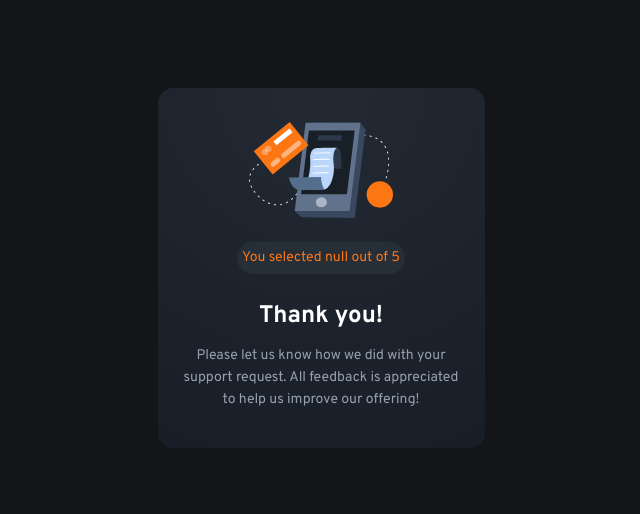
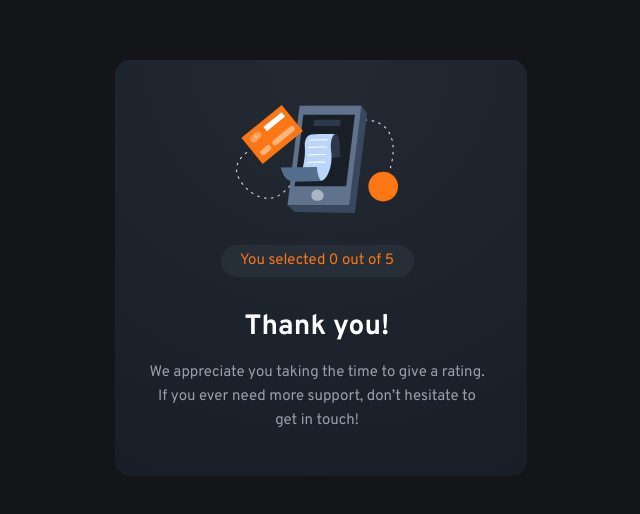
Before and after one commit to waquintero-ia/interactiveRating, a React (Vite) app: page /thanks in a window 1280 px wide. Shown: the part 132-646 px from the top of the page, without its empty margins (319-959 px from the left). Built offline with nearby package versions, Linux system fonts and the light colour scheme.

Commit message:
complete component interactive rating

```diff
--- a/src/App.jsx
+++ b/src/App.jsx
@@ -6,7 +6,7 @@ import { useState } from 'react';
 
 function App() {
 
-  const [selectedValue, setSelectedValue] = useState(null);
+  const [selectedValue, setSelectedValue] = useState('0');
 
   const handleChange = (event) => {
     setSelectedValue(event.target.value);
--- a/src/component/Card.jsx
+++ b/src/component/Card.jsx
@@ -10,28 +10,28 @@ const Card = ({ handleChange }) => {
   return (
     <>
       <section className="card">
-        <div className="card-container bg-pure-white w-327 min-h-360 rounded-[15px] px-6 pt-6 pb-8">
+        <div className="card-container bg-pure-white w-327 h-360 rounded-[15px] px-6 pt-6 pb-8 lg:w-412 lg:min-h-416 lg:pr-[39px]">
 
-          <div className="star-container w-10 h-10 flex justify-center items-center mb-4 rounded-full bg-dark-blue">
-            <img className="star w-[13px] h-[13px]" src="./images/icon-star.svg" alt="start" loading="lazy" decoding="async"/>
+          <div className="star-container w-10 h-10 flex justify-center items-center mb-4 rounded-full bg-dark-blue lg:w-12 lg:h-12 lg:mb-46">
+            <img className="star w-[13px] h-[13px] lg:w-4 lg:h-4" src="./images/icon-star.svg" alt="start" loading="lazy" decoding="async"/>
           </div>
 
-          <h1 className="text-pure-white text-2xl leading-37 font-bold mb-2.5">
+          <h1 className="text-pure-white text-2xl leading-37 font-bold mb-2.5 lg:text-28 lg:leading-35 lg:mb-[15px]">
             How did we do?
           </h1>
 
-          <p className="text-light-grey text-sm leading-22 mb-6">
+          <p className="text-light-grey text-sm leading-22 mb-6 lg:text-15 lg:leading-24">
             Please let us know how we did with your support request. All feedback is appreciated
             to help us improve our offering!
           </p>
 
-          <div className="score-container flex justify-between mb-6">
+          <div className="score-container flex justify-between mb-6 lg:mb-8">
 
             {
               scores.map((score) => (
               <label key={score} className="flex items-center">
                 <input type="radio" name="button-group" value={score} onChange={handleChange} className="hidden peer"/>
-                <span className="text-sm text-light-grey bg-dark-blue w-42 h-42 rounded-full flex items-center justify-center cursor-pointer peer-checked:bg-pure-white peer-checked:text-dark-blue hover:bg-orange hover:text-dark-blue focus:bg-orange focus:text-dark-blue " tabIndex={0}>
+                <span className="text-sm text-light-grey bg-dark-blue w-42 h-42 rounded-full flex items-center justify-center leading-24 tracking-[0.17px] cursor-pointer peer-checked:bg-pure-white peer-checked:text-dark-blue hover:bg-orange hover:text-dark-blue focus:bg-orange focus:text-dark-blue lg:w-[51px] lg:h-[51px] lg:text-base lg:tracking-[0.2px]" tabIndex={0}>
                   {score}
                 </span>
               </label>
@@ -40,7 +40,7 @@ const Card = ({ handleChange }) => {
           </div>
 
           <Link to={'/thanks'}>
-            <button className="text-sm text-very-dark-blue leading-18 bg-orange w-full min-h-49 rounded-full uppercase tracking-1.87">
+            <button className="text-sm text-very-dark-blue leading-18 bg-orange w-full min-h-49 rounded-full uppercase tracking-1.87 lg:h-[45px]">
               Submit
             </button>
           </Link>
--- a/src/component/Thanks.jsx
+++ b/src/component/Thanks.jsx
@@ -4,25 +4,25 @@ const Thanks = ({ score }) => {
   return (
     <>
       <section className="card">
-        <div className="card-container bg-pure-white w-327 min-h-360 rounded-[15px] px-6 pt-6 pb-8 flex flex-col justify-start items-center">
+        <div className="card-container bg-pure-white w-327 h-360 rounded-[15px] px-6 pt-6 pb-8 flex flex-col justify-start items-center lg:w-412 lg:h-416 lg:py-[2.8125rem] lg:pr-10 lg:pl-8">
 
-          <div className="star-container w-144 h-96 flex justify-center items-center mt-2.5 mb-6">
-            <img className="star w-full" src="./images/illustration-thank-you.svg" alt="start" loading="lazy" decoding="async"/>
+          <div className="image-container w-144 h-96 flex justify-center items-center mt-2.5 mb-6 lg:w-[162px] lg:h-[108px] lg:mt-0 lg:mb-8">
+            <img className="smartphone w-full" src="./images/illustration-thank-you.svg" alt="smartphone" loading="lazy" decoding="async"/>
           </div>
 
-          <p className="w-168 min-h-8 flex justify-center items-center bg-dark-blue rounded-full mb-6">
-            <span className="text-orange text-sm leading-22">
+          <p className="w-168 min-h-8 flex justify-center items-center bg-dark-blue rounded-full mb-6 lg:w-[12.0625rem] lg:mb-8">
+            <span className="text-orange text-sm leading-22  lg:text-[0.9375rem] lg:leading-24">
               {`You selected ${score} out of 5`}
             </span>
           </p>
 
-          <h1 className="text-pure-white text-2xl leading-37 font-bold mb-2.5">
+          <h1 className="text-pure-white text-2xl leading-37 font-bold mb-2.5 lg:text-[1.75rem] lg:mb-[0.9375rem] ">
             Thank you!
           </h1>
 
-          <p className="text-light-grey text-sm leading-22 flex text-center">
-              Please let us know how we did with your support request. All feedback is appreciated
-              to help us improve our offering!
+          <p className="text-light-grey text-sm leading-22 flex text-center lg:text-[0.9375rem] lg:leading-24">
+            We appreciate you taking the time to give a rating. If you ever need more support,
+            don’t hesitate to get in touch!
           </p>
 
         </div>
--- a/tailwind.config.js
+++ b/tailwind.config.js
@@ -27,21 +27,25 @@ export default {
         22: '1.375rem',
         24: '1.5rem',
         18: '1.125rem',
+        35: '2.188rem',
       },
       width: {
-        327: '327px',
+        327: '20.4375rem',
         42: '42px',
         144: '144px',
         168: '168px',
+        412: '412px',
       },
       minHeight: {
         360: '360px',
         49: '49px',
-
+        416: '416px',
       },
       height: {
         42: '42px',
         96: '96px',
+        360: '22.5rem',
+        416: '26rem',
       },
       spacing: {
         '42': '42px',
@@ -50,7 +54,11 @@ export default {
         '1.87': '1.87px'
       },
       fontSize: {
-
+        28: '1.75rem',
+        15: '0.938rem',
+      },
+      margin: {
+        46: '46px',
       },
     },
   },
```
